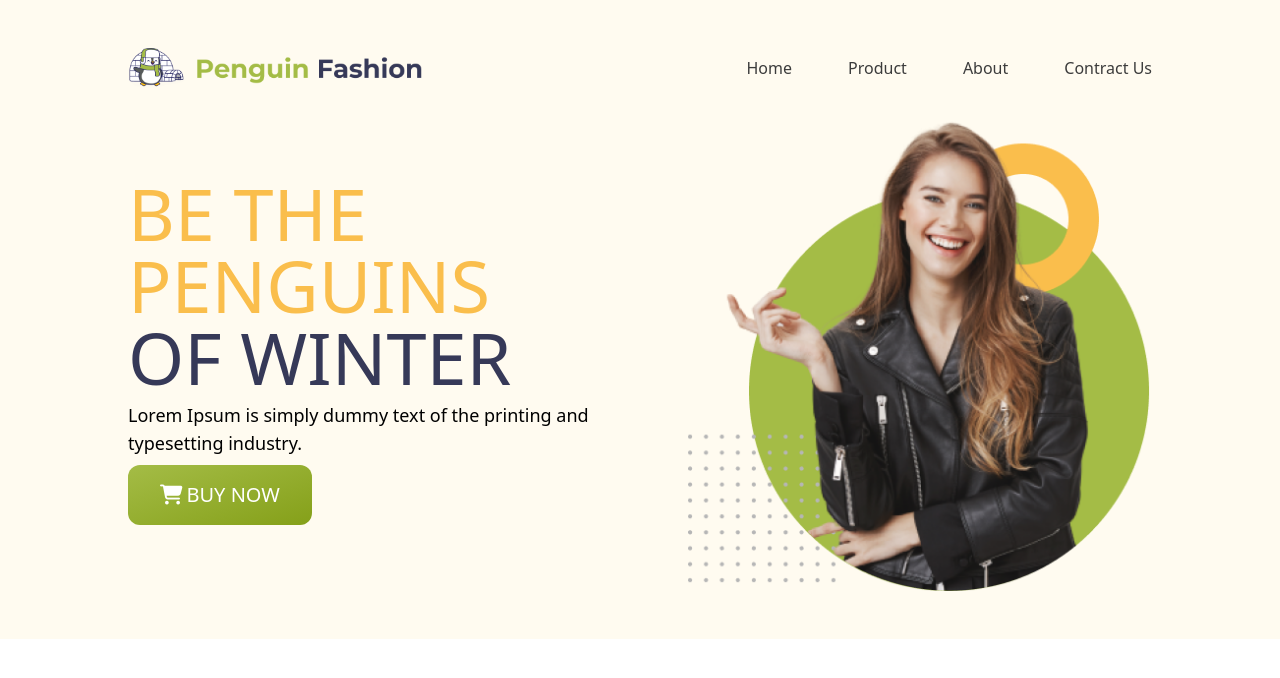
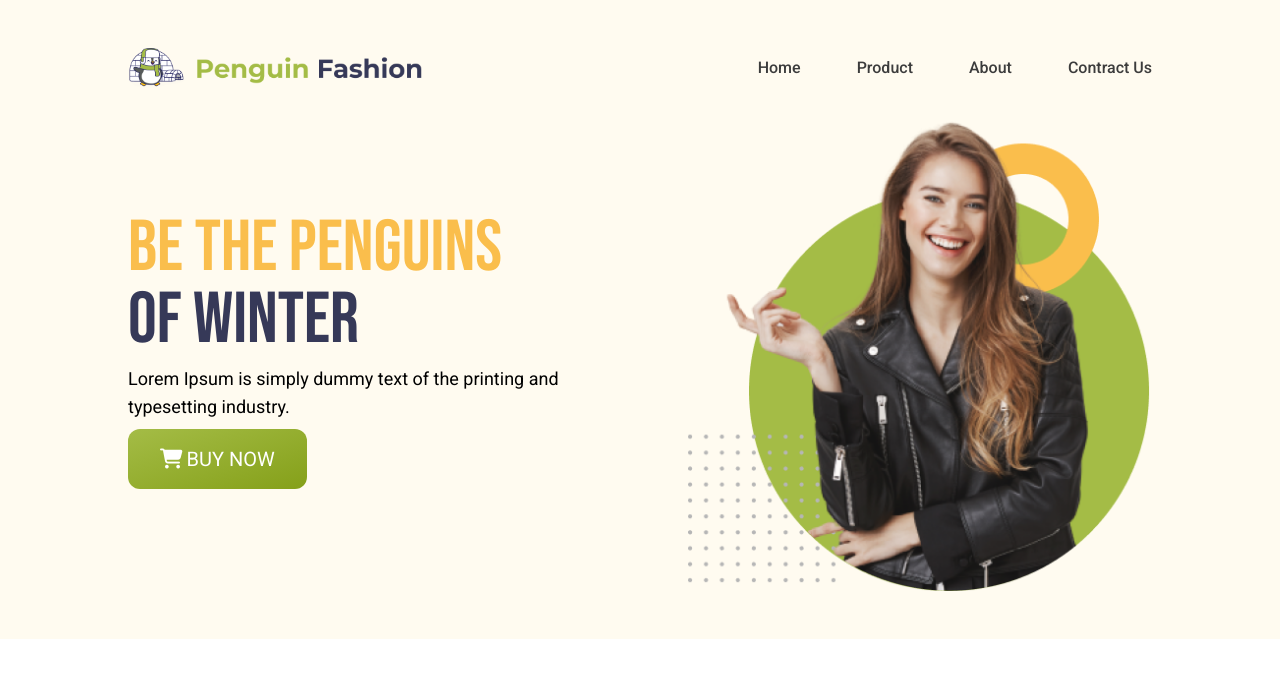
Before and after one commit to abusayed0/penguin-fasion-with-tailwind-batch8, a plain HTML site: page index.html in a window 1280 px wide. Drawn offline with nearby package versions, Linux system fonts and the light colour scheme.

Commit message:
added google font for text

```diff
--- a/index.html
+++ b/index.html
@@ -1,5 +1,6 @@
 <!DOCTYPE html>
 <html lang="en">
+
 <head>
     <meta charset="UTF-8">
     <meta name="viewport" content="width=device-width, initial-scale=1.0">
@@ -8,16 +9,31 @@
     <script src="https://cdn.tailwindcss.com"></script>
     <!-- font awesome  -->
     <script src="https://kit.fontawesome.com/6e6041f935.js" crossorigin="anonymous"></script>
+    <!-- google font  -->
+    <link rel="preconnect" href="https://fonts.googleapis.com">
+    <link rel="preconnect" href="https://fonts.gstatic.com" crossorigin>
+    <link href="https://fonts.googleapis.com/css2?family=Bebas+Neue&family=Roboto:wght@400;500;700&display=swap"
+        rel="stylesheet">
+    <style>
 
+        .font-bebas{
+            font-family: 'Bebas Neue', sans-serif;
+        }
+        .font-roboto {
+            font-family: 'Roboto', sans-serif;
+
+        }
+    </style>
 </head>
-<body class="max-w-[1440px]">
+
+<body class="max-w-[1440px] mx-auto">
     <header class="px-2 md:px-10 lg:px-32 py-8 md:py-10 lg:py-12 bg-[#FFFBF0]">
         <!-- nav start  -->
         <nav class="flex flex-col lg:flex-row gap-8  justify-between items-center">
             <div>
                 <img class="h-10" src="icons/logo.png" alt="">
             </div>
-            <ul class="flex flex-col items-center md:flex-row gap-5 md:gap-14 text-base font-medium text-[#3C3C3C]">
+            <ul class="flex flex-col items-center md:flex-row gap-5 md:gap-14 text-base font-medium font-roboto text-[#3C3C3C]">
                 <li>
                     <a href="">Home</a>
                 </li>
@@ -37,13 +53,17 @@
         <!-- banner start  -->
         <section class="mt-6 flex flex-col-reverse lg:flex-row justify-center items-center gap-10 lg:gap-24">
             <div class="w-full lg:w-1/2">
-                <h1 class="text-4xl md:text-7xl uppercase">
+                <h1 class="text-4xl md:text-7xl uppercase
+                font-bebas">
                     <span class="text-[#FABE4C]">Be the Penguins</span>
                     <br>
                     <span class="text-[#363958]">of Winter</span>
                 </h1>
-                <p class="mt-2 text-lg">Lorem Ipsum is simply dummy text of the printing and typesetting industry.</p>
-                <button class="mt-2 uppercase text-white text-xl  bg-gradient-to-br from-[#A4BC46] to-[#85A019] px-8 py-4 rounded-xl flex items-center gap-1"><i class="fa-solid fa-cart-shopping"></i> buy now</button>
+                <p class="mt-2 text-lg font-roboto">Lorem Ipsum is simply dummy text of the printing and typesetting
+                    industry.</p>
+                <button
+                    class="mt-2 uppercase font-roboto  text-white text-xl  bg-gradient-to-br from-[#A4BC46] to-[#85A019] px-8 py-4 rounded-xl flex items-center gap-1"><i
+                        class="fa-solid fa-cart-shopping"></i> buy now</button>
             </div>
             <div class="w-full lg:w-1/2	">
                 <img class="w-full" src="images/model.png" alt="">
@@ -58,4 +78,5 @@
 
     </footer>
 </body>
+
 </html>
```
